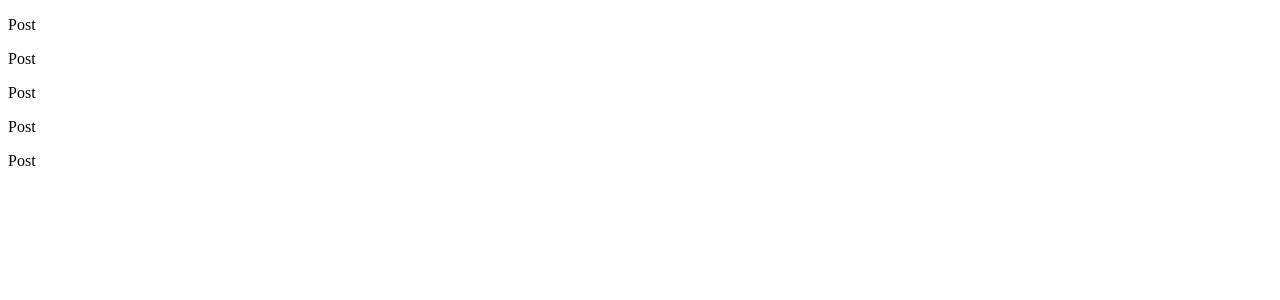
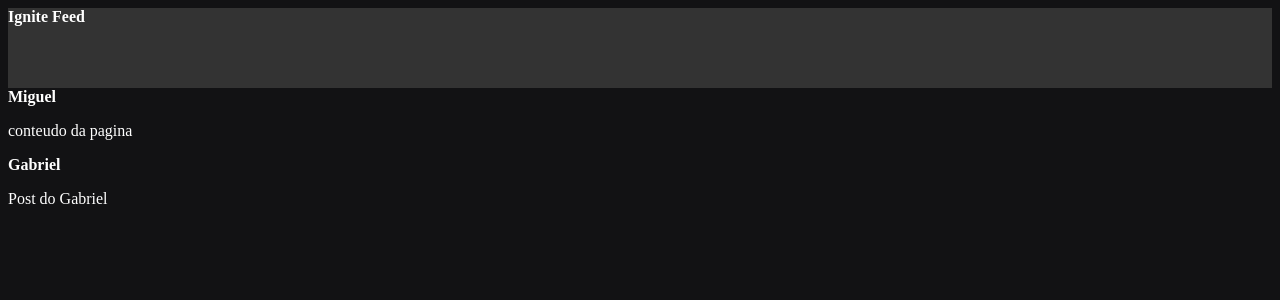
Before and after one commit to migueldelgg/react-rocketseat, a React (Vite) app: page / in a window 1280 px wide. Shown: the top 300 px of the page. Built offline with nearby package versions, Linux system fonts and the light colour scheme.

Commit message:
header com css module

```diff
--- a/src/App.jsx
+++ b/src/App.jsx
@@ -1,15 +1,18 @@
 // JSX = Javascript + XML(HTML)
 
 import { Post } from "./Post"
+import { Header } from "./components/Header"
+
+import './styles.css'
 
 export function App() {
   return (
     <div>
-      <Post/>
-      <Post/>
-      <Post/>
-      <Post/>
-      <Post/>
+      <Header/>
+
+      <Post author = "Miguel" content = "conteudo da pagina"/>
+
+      <Post author = "Gabriel" content = "Post do Gabriel"/>
     </div>
   )
 }
--- a/src/Post.jsx
+++ b/src/Post.jsx
@@ -1,3 +1,9 @@
-export function Post() {
-    return <p>Post</p>
+
+export function Post(props) {
+    return (
+        <div>
+            <strong>{props.author}</strong>
+            <p>{props.content}</p>
+        </div>
+    )
 }
--- /dev/null
+++ b/src/components/Header.jsx
@@ -0,0 +1,9 @@
+import styles from './Header.module.css'
+
+export function Header() {
+    return (
+        <header className={styles.header}>
+            <strong>Ignite Feed</strong>
+        </header>
+    );
+}
--- /dev/null
+++ b/src/components/Header.module.css
@@ -0,0 +1,4 @@
+.header{
+    background: #333;
+    height: 80px;
+}
--- a/src/main.jsx
+++ b/src/main.jsx
@@ -6,6 +6,6 @@ import { App } from './App.jsx'
 
 createRoot(document.getElementById('root')).render(
   <StrictMode>
-    <App />
+    <App/>
   </StrictMode>,
 )
--- /dev/null
+++ b/src/styles.css
@@ -0,0 +1,4 @@
+body{
+    background: #121214;
+    color: white
+}
```
